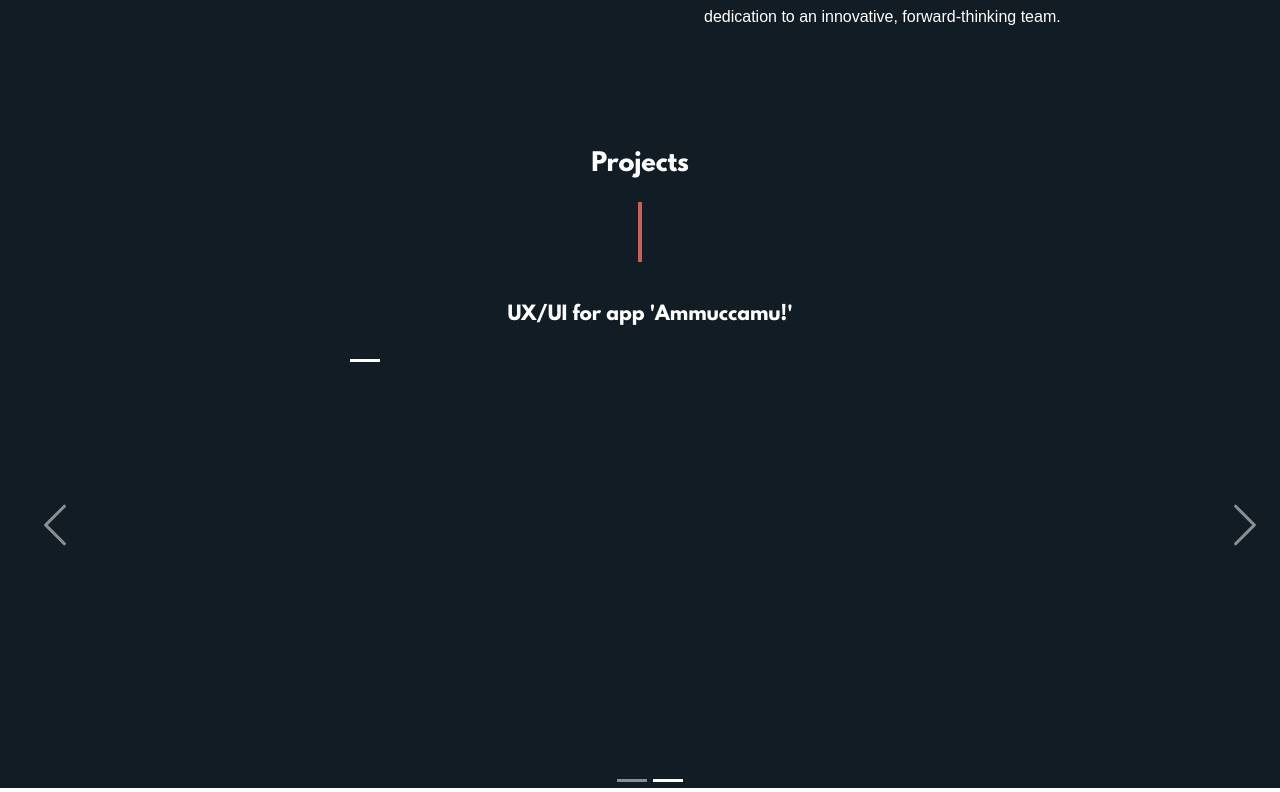
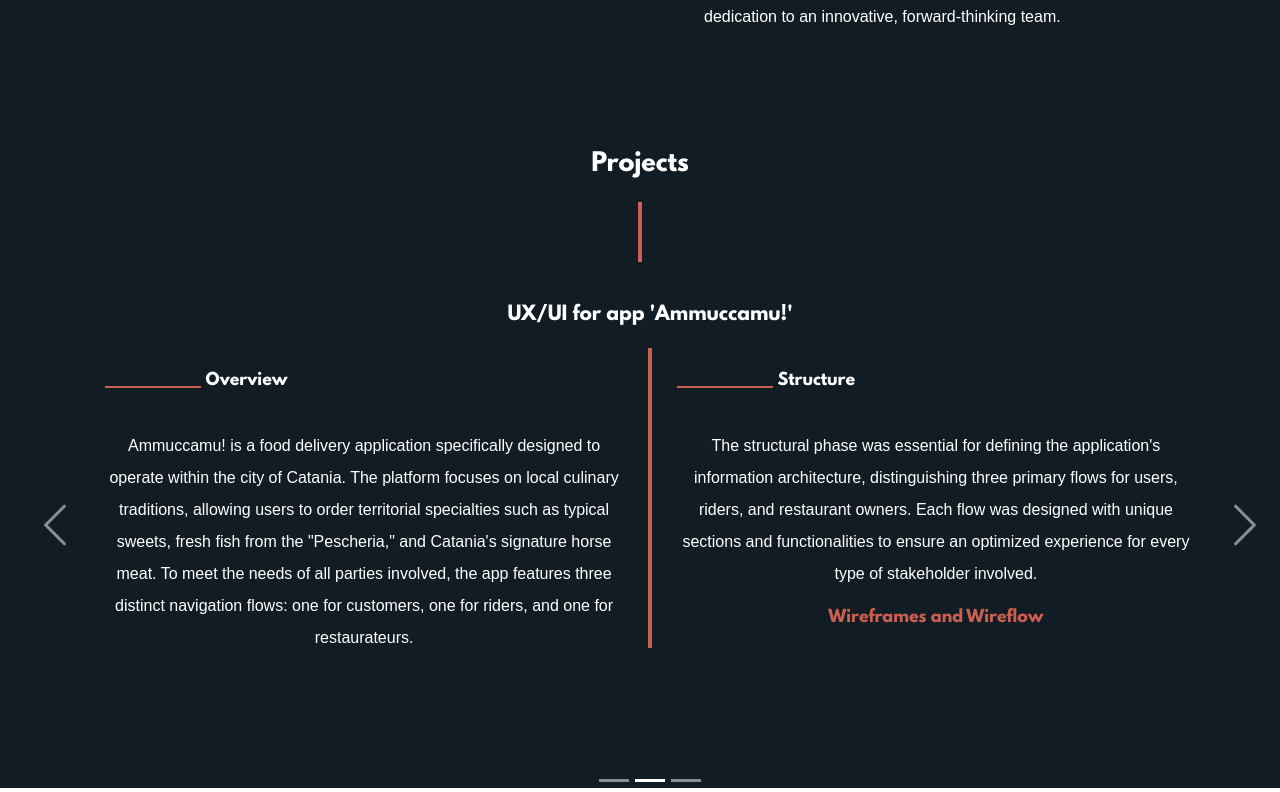
Before and after one commit to Thelink9412/personal-portfolio-front-end, a React (Vite) app: page / in a window 1280 px wide. Shown: the part 836-1628 px from the top of the page. Built offline with nearby package versions, Linux system fonts and the light colour scheme.

Commit message:
Completed projects carousel, need to add Contact section

```diff
--- a/src/Projects.jsx
+++ b/src/Projects.jsx
@@ -1,5 +1,6 @@
 import { Carousel } from 'react-bootstrap'
 import DBScheme from './assets/images/db-scheme.png'
+import gameLogo from './assets/images/crystal-of-fate-logo.png'
 import Zoom from 'react-medium-image-zoom';
 
 function Projects() {
@@ -56,15 +57,29 @@ function Projects() {
                         <h3>UX/UI for app 'Ammuccamu!'</h3>
                         <div className='ux-ui-project'>
                             <section className='project-description col-md-6 text-white'>
-
-                                <div className='inner-carousel-container'>
-                                    <Carousel className='inner-carousel' controls={false} indicators={true}>
-                                        <Carousel.Item>
-
-                                        </Carousel.Item>
-                                    </Carousel>
-                                </div>
+                                <h4>Overview</h4>
+                                <p>
+                                    Ammuccamu! is a food delivery application specifically designed to operate within the city of Catania. The platform focuses on local culinary traditions, allowing users to order territorial specialties such as typical sweets, fresh fish from the "Pescheria," and Catania's signature horse meat. To meet the needs of all parties involved, the app features three distinct navigation flows: one for customers, one for riders, and one for restaurateurs.
+                                </p>
                             </section>
+                            <div className='vertical-line'></div>
+                            <section className='project-description col-md-6 text-white'>
+                                <h4>Structure</h4>
+                                <p>
+                                    The structural phase was essential for defining the application's information architecture, distinguishing three primary flows for users, riders, and restaurant owners. Each flow was designed with unique sections and functionalities to ensure an optimized experience for every type of stakeholder involved.
+                                </p>
+                                <a href='https://www.figma.com/design/tqIX7PnnlDZMJ9WcvqOvHC/Wireframe-Ammuccamu-?t=TegjWShyEd2Fl1Vr-1' target='blank' className='figma-link'>Wireframes and Wireflow</a>
+                            </section>
+                        </div>
+                    </Carousel.Item>
+                    <Carousel.Item>
+                        <div className='game-project'>
+                            <img src={gameLogo} alt="Game Logo" style={{width: '100%', borderRadius: '15px'}}/>
+                            <h4>Overview</h4>
+                            <p>
+                                Crystal of Fate is a room-based Tower Defense focused on strategic positioning and resource management. Players must safeguard a central crystal by deploying defensive units across multiple rooms to intercept waves of randomly generated enemies. The game features a structured progression system across 4 distinct levels, each consisting of 4 tactical rounds, challenging players to adapt their strategy to unpredictable threats. Developed using <b>Unity Engine</b> and <b>C#</b>
+                            </p>
+                            <a href="https://thelink9412.itch.io/crystal-of-fate" target='blank' className='game-link'>Go to itch.io page</a>
                         </div>
                     </Carousel.Item>
                 </Carousel>
--- a/src/index.scss
+++ b/src/index.scss
@@ -116,7 +116,7 @@ body {
   width: 0;
 }
 
-.links li a:hover:after, .download-zip-link:hover:after{
+.links li a:hover:after, .download-zip-link:hover:after, .figma-link:hover:after, .game-link:hover:after{
   width: calc(100% + var(--link-underline-padding) * 2);
 }
 
@@ -390,14 +390,24 @@ h4{
   justify-content: space-evenly;
 }
 
-.download-zip-link{
-  width: 10em;
+.download-zip-link, .figma-link, .game-link{
   display: block;
   text-decoration: none;
   color: var(--highlight-elements-color);
 }
 
-.download-zip-link:after{
+.figma-link{
+  width: 15em;
+  align-self: center;
+}
+
+.game-link{
+  width: 10em;
+  align-self: center;
+  margin-bottom: 30px;
+}
+
+.download-zip-link:after, .figma-link:after, .game-link:after{
   background-color: var(--highlight-elements-color);
   content: '';
   display: block;
@@ -407,3 +417,24 @@ h4{
   transition: width .3s;
   width: 0;
 }
+
+.ux-ui-project{
+  display: flex;
+  flex-direction: row;
+  margin-bottom: 40px;
+}
+
+.ux-ui-project section{
+  margin: 0 20px;
+  display: flex;
+  flex-direction: column;
+}
+
+.ux-ui-project .vertical-line{
+  height: 300px;
+}
+
+.game-project{
+  display: flex;
+  flex-direction: column;
+}
```
Also changed, not shown: src/assets/images/crystal-of-fate-logo.png (added).
